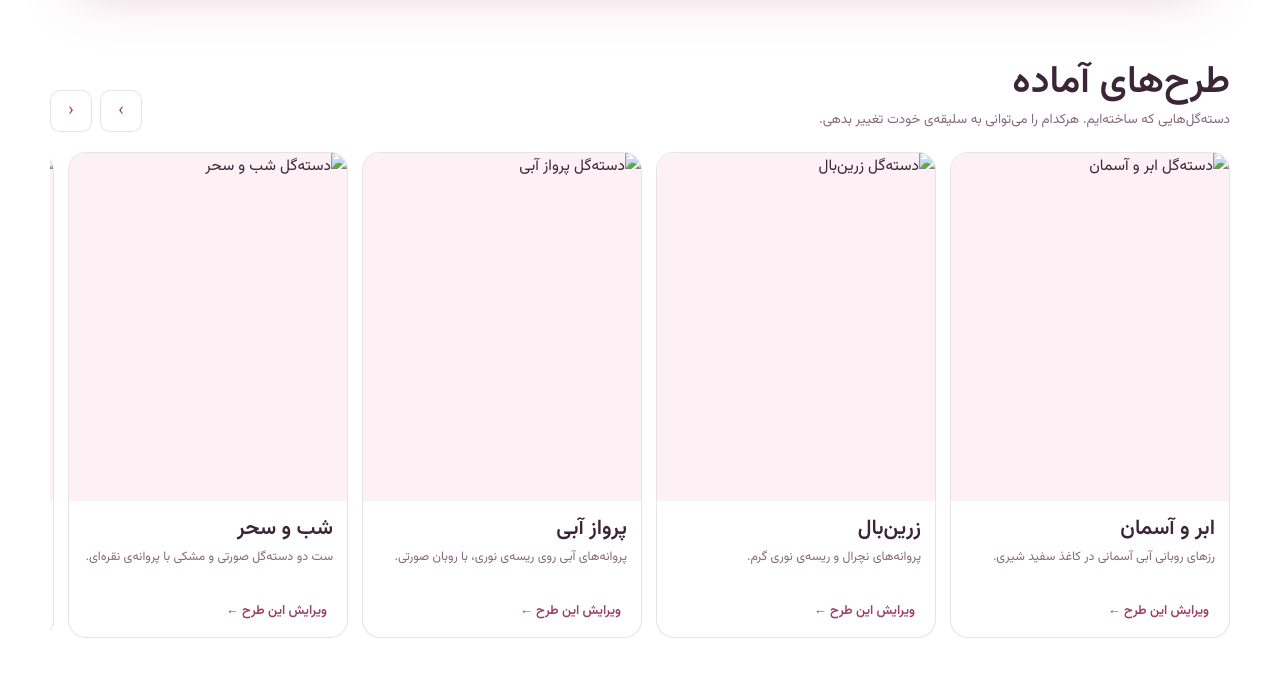
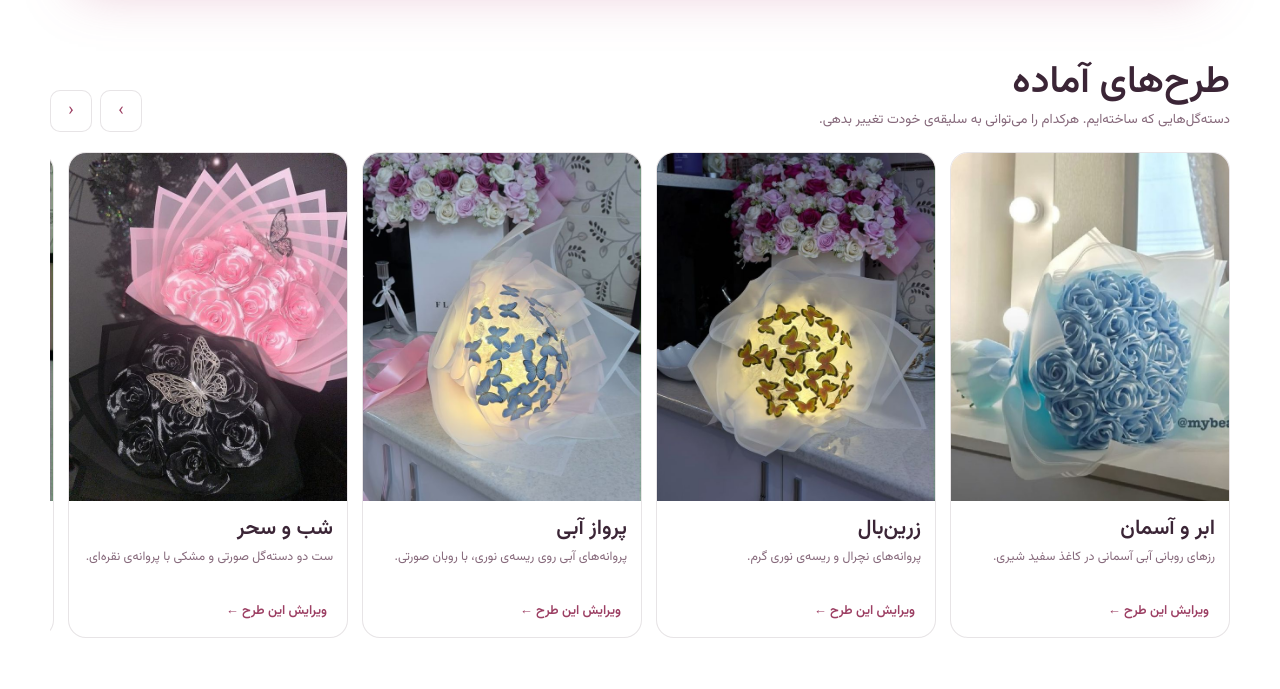
Before and after one commit to vixenweb/flowernelia, a plain HTML site: page index.html in a window 1280 px wide. Shown: the part 1170-1859 px from the top of the page. Drawn offline with nearby package versions, Linux system fonts and the light colour scheme; a web font is replaced by a local one.

Commit message:
Update paths index.html

```diff
--- a/index.html
+++ b/index.html
@@ -430,13 +430,13 @@ document.addEventListener('keydown',e=>{if(e.key==='Escape'&&!veil.hidden)shut()
 
 /* ready-made designs */
 const PRODUCTS=[
- {n:'ابر و آسمان',d:'رزهای روبانی آبی آسمانی در کاغذ سفید شیری.',img:'img/p1.jpg',pos:'50% 72%',cfg:{type:'rose',count:21,color:'sky',paper:'white',bow:'blue',extras:[]}},
- {n:'زرین‌بال',d:'پروانه‌های نچرال و ریسه‌ی نوری گرم.',img:'img/p2.jpg',pos:'50% 65%',cfg:{type:'butterfly',count:25,color:'natural',paper:'white',bow:'white',extras:['lights']}},
- {n:'پرواز آبی',d:'پروانه‌های آبی روی ریسه‌ی نوری، با روبان صورتی.',img:'img/p3.jpg',pos:'50% 62%',cfg:{type:'butterfly',count:25,color:'blue',paper:'white',bow:'pink',extras:['lights']}},
- {n:'شب و سحر',d:'ست دو دسته‌گل صورتی و مشکی با پروانه‌ی نقره‌ای.',img:'img/p4.jpg',pos:'50% 50%',cfg:{type:'rose',count:9,color:'pink',paper:'pink',bow:'pink',extras:['butterfly']}},
- {n:'رؤیای صورتی',d:'پروانه‌های صورتی با نور بنفش. در سازنده نزدیک‌ترین رنگ را می‌بینی.',img:'img/p5.jpg',pos:'50% 62%',cfg:{type:'butterfly',count:25,color:'natural',paper:'pink',bow:'pink',extras:['lights']}},
- {n:'بانوی صورتی',d:'رز صورتی با پاپیون ساتن و پروانه‌ی طلایی.',img:'img/p6.jpg',pos:'50% 40%',cfg:{type:'rose',count:25,color:'pink',paper:'pink',bow:'pink',extras:['butterfly','glitter']}},
- {n:'شبنم',d:'رزهای صورتی اکلیلی در کاغذ سفید.',img:'img/p7.jpg',pos:'50% 58%',cfg:{type:'rose',count:21,color:'pink',paper:'white',bow:'white',extras:['glitter']}}
+ {n:'ابر و آسمان',d:'رزهای روبانی آبی آسمانی در کاغذ سفید شیری.',img:'src/images/p1.jpg',pos:'50% 72%',cfg:{type:'rose',count:21,color:'sky',paper:'white',bow:'blue',extras:[]}},
+ {n:'زرین‌بال',d:'پروانه‌های نچرال و ریسه‌ی نوری گرم.',img:'src/images/p2.jpg',pos:'50% 65%',cfg:{type:'butterfly',count:25,color:'natural',paper:'white',bow:'white',extras:['lights']}},
+ {n:'پرواز آبی',d:'پروانه‌های آبی روی ریسه‌ی نوری، با روبان صورتی.',img:'src/images/p3.jpg',pos:'50% 62%',cfg:{type:'butterfly',count:25,color:'blue',paper:'white',bow:'pink',extras:['lights']}},
+ {n:'شب و سحر',d:'ست دو دسته‌گل صورتی و مشکی با پروانه‌ی نقره‌ای.',img:'src/images/p4.jpg',pos:'50% 50%',cfg:{type:'rose',count:9,color:'pink',paper:'pink',bow:'pink',extras:['butterfly']}},
+ {n:'رؤیای صورتی',d:'پروانه‌های صورتی با نور بنفش. در سازنده نزدیک‌ترین رنگ را می‌بینی.',img:'src/images/p5.jpg',pos:'50% 62%',cfg:{type:'butterfly',count:25,color:'natural',paper:'pink',bow:'pink',extras:['lights']}},
+ {n:'بانوی صورتی',d:'رز صورتی با پاپیون ساتن و پروانه‌ی طلایی.',img:'src/images/p6.jpg',pos:'50% 40%',cfg:{type:'rose',count:25,color:'pink',paper:'pink',bow:'pink',extras:['butterfly','glitter']}},
+ {n:'شبنم',d:'رزهای صورتی اکلیلی در کاغذ سفید.',img:'src/images/p7.jpg',pos:'50% 58%',cfg:{type:'rose',count:21,color:'pink',paper:'white',bow:'white',extras:['glitter']}}
 ];
 $('#rail').innerHTML=PRODUCTS.map((p,i)=>`<article class="card"><div class="ph"><img src="${p.img}" alt="دسته‌گل ${p.n}" loading="lazy" style="object-position:${p.pos}"></div><div class="tx"><h4>${p.n}</h4><p>${p.d}</p><button type="button" class="use" data-i="${i}">ویرایش این طرح ←</button></div></article>`).join('');
 $('#rail').onclick=e=>{const b=e.target.closest('.use');if(!b)return;
```
